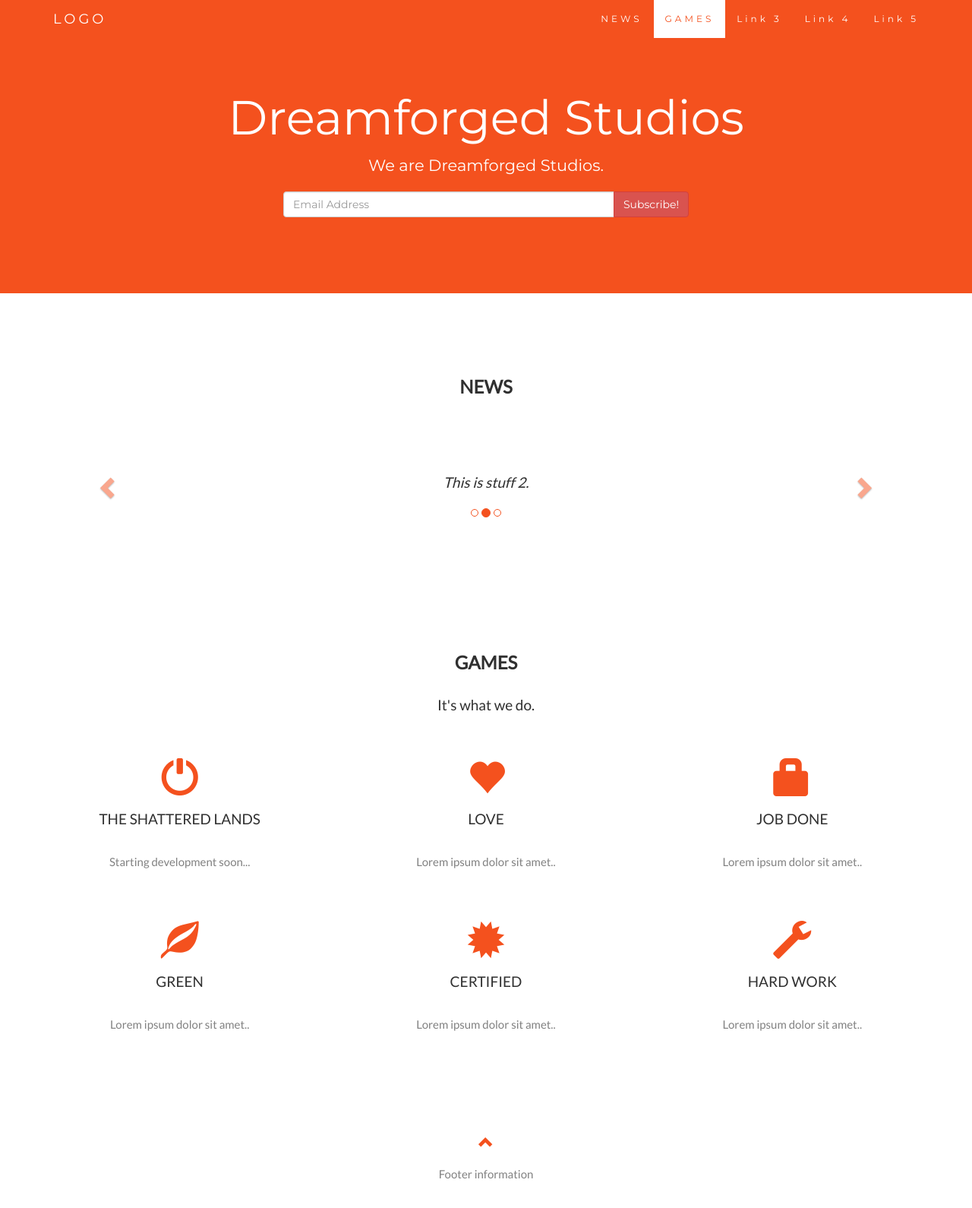
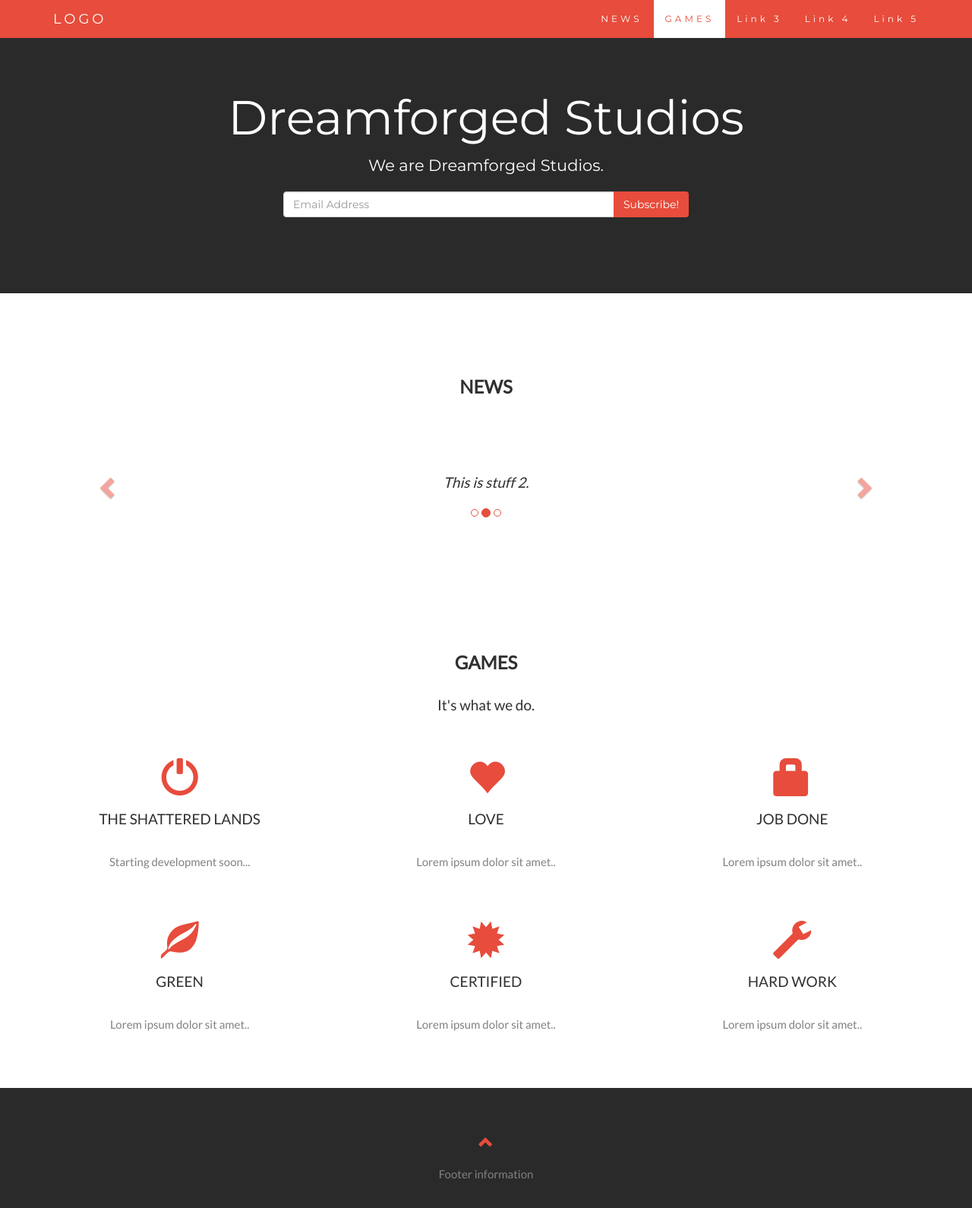
Before and after one commit to kriscrump/Site, a plain HTML site: page index.html in a window 1280 px wide. Shown: the whole page at 76% size. Drawn offline with nearby package versions, Linux system fonts and the light colour scheme.

Commit message:
updated subscribe button styling

```diff
--- a/css/style.css
+++ b/css/style.css
@@ -18,23 +18,30 @@ body {
       margin-bottom: 30px;
   }
   .jumbotron {
-      background-color: #f4511e;
+      background-color: #2A2A2A;
       color: #fff;
       padding: 100px 25px;
       font-family: Montserrat, sans-serif;
+  }
+  .btn-sub {
+      background-color: #e74c3c;
+      color: #fff !important;
+  }
+  .btn-sub:hover{
+      background-color: #1abc9c;
   }
   .container-fluid {
       padding: 60px 50px;
   }
   .bg-grey {
-      background-color: #f6f6f6;
+      background-color: #969696;
   }
   .logo-small {
-      color: #f4511e;
+      color: #e74c3c;
       font-size: 50px;
   }
   .logo {
-      color: #f4511e;
+      color: #e74c3c;
       font-size: 200px;
   }
   .thumbnail {
@@ -49,13 +56,13 @@ body {
   }
   .carousel-control.right, .carousel-control.left {
       background-image: none;
-      color: #f4511e;
+      color: #e74c3c;
   }
   .carousel-indicators li {
-      border-color: #f4511e;
+      border-color: #e74c3c;
   }
   .carousel-indicators li.active {
-      background-color: #f4511e;
+      background-color: #e74c3c;
   }
   .item h4 {
       font-size: 19px;
@@ -68,7 +75,7 @@ body {
       font-style: normal;
   }
   .panel {
-      border: 1px solid #f4511e;
+      border: 1px solid #e74c3c;
       border-radius:0 !important;
       transition: box-shadow 0.5s;
   }
@@ -76,13 +83,13 @@ body {
       box-shadow: 5px 0px 40px rgba(0,0,0, .2);
   }
   .panel-footer .btn:hover {
-      border: 1px solid #f4511e;
+      border: 1px solid #e74c3c;
       background-color: #fff !important;
-      color: #f4511e;
+      color: #e74c3c;
   }
   .panel-heading {
       color: #fff !important;
-      background-color: #f4511e !important;
+      background-color: #e74c3c !important;
       padding: 25px;
       border-bottom: 1px solid transparent;
       border-top-left-radius: 0px;
@@ -102,12 +109,12 @@ body {
   }
   .panel-footer .btn {
       margin: 15px 0;
-      background-color: #f4511e;
+      background-color: #e74c3c;
       color: #fff;
   }
   .navbar {
       margin-bottom: 0;
-      background-color: #f4511e;
+      background-color: #e74c3c;
       z-index: 9999;
       border: 0;
       font-size: 12px !important;
@@ -120,17 +127,20 @@ body {
       color: #fff !important;
   }
   .navbar-nav li a:hover, .navbar-nav li.active a {
-      color: #f4511e !important;
+      color: #e74c3c !important;
       background-color: #fff !important;
   }
   .navbar-default .navbar-toggle {
       border-color: transparent;
       color: #fff !important;
   }
+  footer {
+      background: #2A2A2A;
+  }
   footer .glyphicon {
       font-size: 20px;
       margin-bottom: 20px;
-      color: #f4511e;
+      color: #e74c3c;
   }
   .slideanim {visibility:hidden;}
   .slide {
--- a/index.html
+++ b/index.html
@@ -59,7 +59,7 @@
         <div class="input-group">
           <input class="form-control" type="email" size="50" placeholder="Email Address" required>
           <div class="input-group-btn">
-            <button class="btn btn-danger" type="button">Subscribe!</button>
+            <button class="btn btn-sub" type="button">Subscribe!</button>
           </div>
         </div>
       </form>
```
